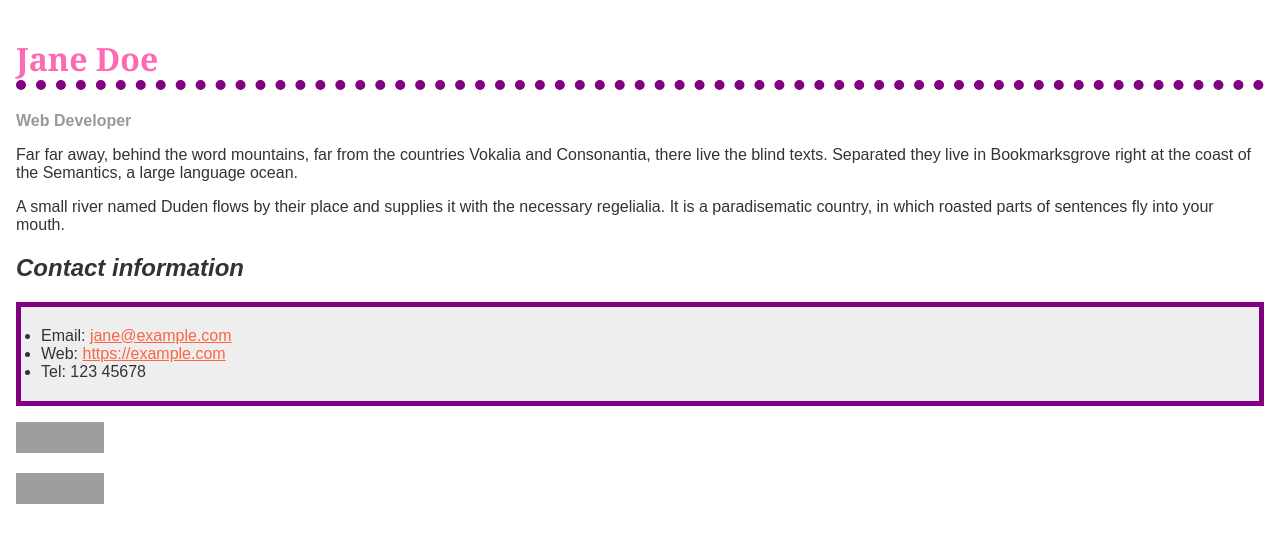
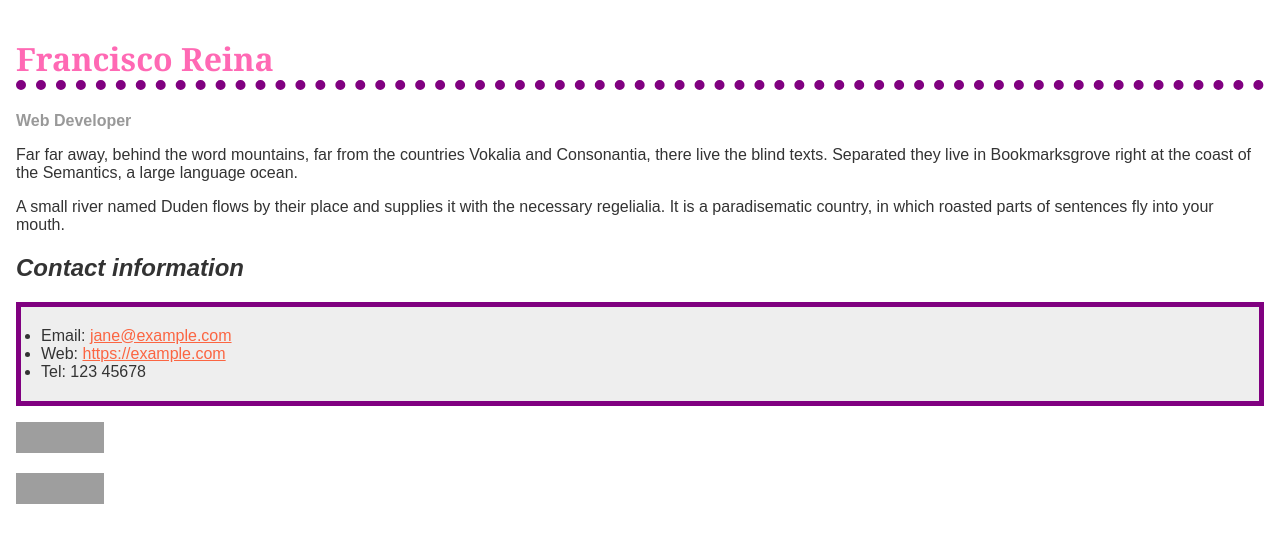
Before and after one commit to MRQUEEN2014/frankqueen.github.io, a plain HTML site: page assignment3/part1/index.html in a window 1280 px wide. Drawn offline with Linux system fonts and the light colour scheme; grey boxes are pictures that could not be loaded.

Commit message:
add my name to h1

```diff
--- a/assignment3/part1/index.html
+++ b/assignment3/part1/index.html
@@ -58,7 +58,7 @@
   Edit existing properti3s and add new selector.
 -->
   <body>
-    <h1>Jane Doe</h1>
+    <h1>Francisco Reina</h1>
     <div class="job-title">Web Developer</div>
     <p>
       Far far away, behind the word mountains, far from the countries Vokalia
```
